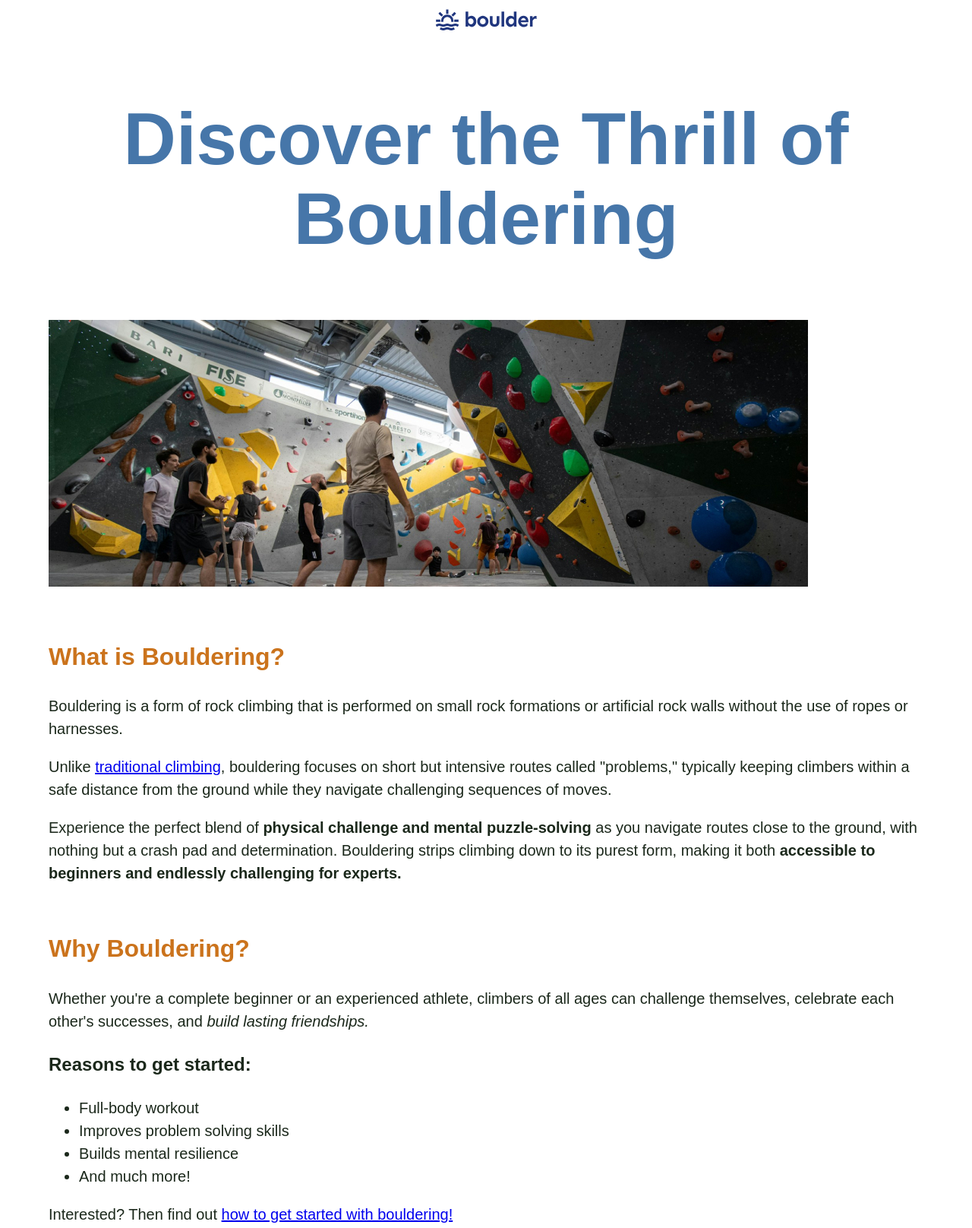
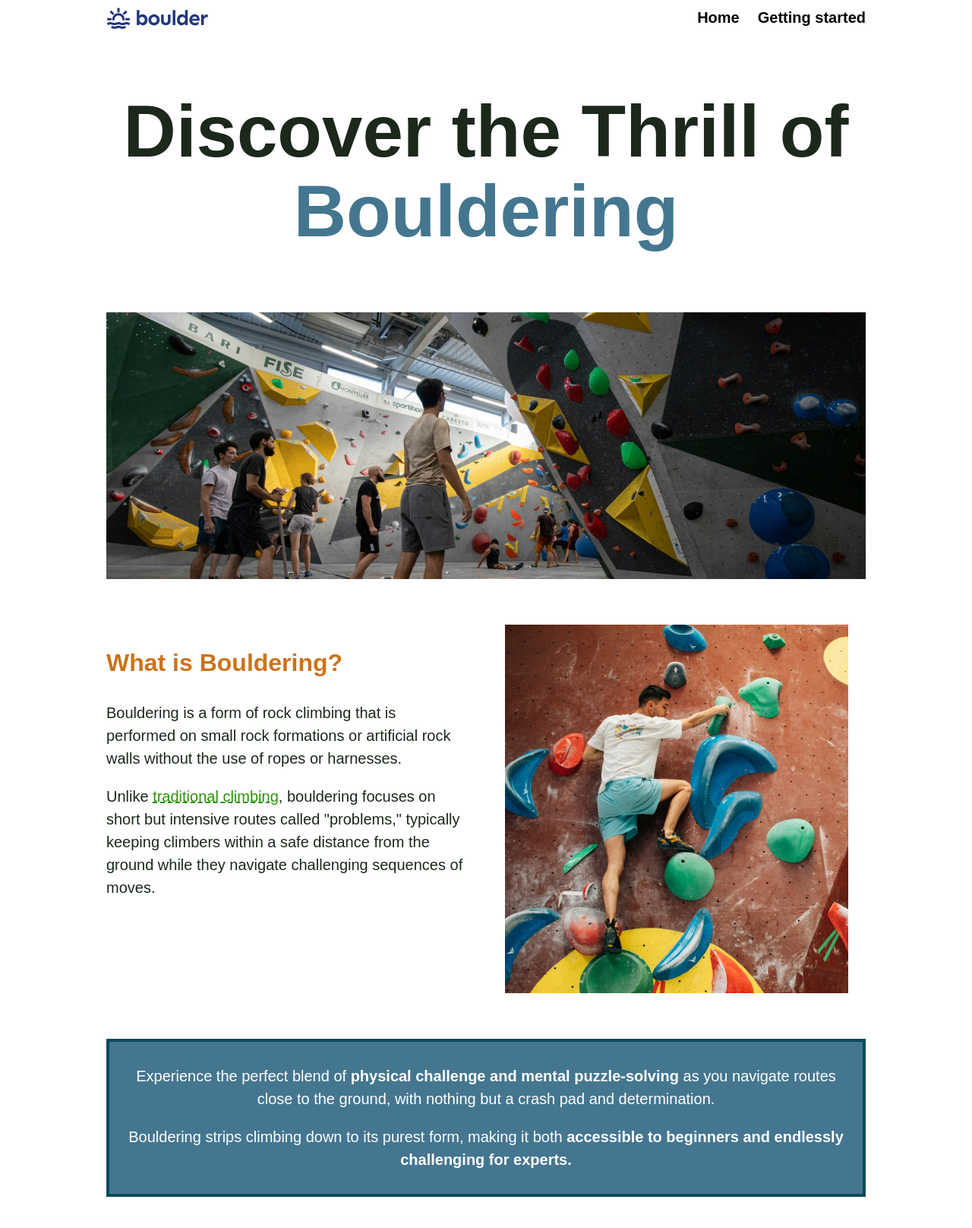
Before and after one commit to FikerWondwosen/Bouldering_website_course, a plain HTML site: page index.html in a window 1280 px wide. Shown: the top 1616 px of the page at 76% size. Drawn offline with Linux system fonts and the light colour scheme.

Commit message:
version 2 by me

```diff
--- a/css/style.css
+++ b/css/style.css
@@ -8,20 +8,30 @@ body {
     color: #1B281B;
     font-size: 1.25rem;
     line-height: 1.5;
-    margin: 10px 64px;
+}
 
-
+.wrapper {
+    max-inline-size: 1000px;
+    margin-inline: auto;
 }
 
 header {
     text-align: center;
 }
 
+img {
+    display: block;
+    max-inline-size: 100%;
+}
+
 h1 {
-    color: #4676A9;
-    font-size: 6rem;
+    font-size: 4rem;
     text-align: center;
     line-height: 1.1;
+
+    @media (width > 720px) {
+        font-size: 6rem;
+    }
 }
 
 /* center the image */
@@ -38,13 +48,90 @@ h3 {
 
 }
 
+a {
+    color: #2B930B;
+    text-decoration-style: dashed;
+
+}
+
+
+
+a:hover,
+a:focus-visible {
+    color: #5b6658;
+}
+
+
+
+.tilt-bg {
+    background-color: #447690;
+    color: #fff;
+    border: solid 4px #0b4a5a;
+    padding: 10px;
+    text-align: center;
+}
+
+.colored-text {
+    color: #447690;
+}
+
+.climbing-bg {
+    color: white;
+    background-color: darkgray;
+    background-image: url('../images/simple-steps.jpg');
+    padding: 24px;
+    border: solid 5px #717ec7;
+
+    background-repeat: no-repeat;
+    background-position: center;
+    background-size: cover;
+
+}
+
+
+
 section {
     margin-block: 60px;
 }
 
+.grid {
+    display: grid;
+    gap: 50px;
+
+    @media (width > 720px){
+        grid-template-columns: 1fr 1fr;
+
+    }
+
+
+}
+
+header {
+    display: flex;
+    justify-content: space-between;
+}
+
+
+.primary-navigation ul {
+    display: flex;
+    gap: 24px;
+    list-style: none;
+    margin: 0;
+    padding: 0;
+}
+
+.primary-navigation a {
+    color: black;
+    font-weight: bold;
+    text-decoration: none;
+}
+
+.primary-navigation a:hover ,
+.primary-navigation a:focus-visible {
+    color: #5b6658;
+}
+
 footer {
-    background-color: #22466C;
-    color: #FFFFFF;
     text-align: center;
-    border: 4px solid #6E84CF;
+
 }
--- a/index.html
+++ b/index.html
@@ -6,31 +6,61 @@
     </head>
 
     <body>
+        <div class="wrapper">
             <header>
                 <!-- logo -->
                 <img src="images/logo.svg" alt="">
+
+                <nav class="primary-navigation" aria-label="Primary Navigation">
+                    <ul>
+                        <li><a href="index.html">Home</a></li>
+                        <li><a href="getting-started.html">Getting started</a></li>
+                    </ul>
+                </nav>
             </header>
 
             <main>
                 <section>
-                <h1>Discover the Thrill of Bouldering</h1>
+                    <h1>Discover the Thrill of <span class="colored-text">Bouldering</span></h1>
 
                     <img src="images/bouldering-gym.jpg" alt="A bouldering gym, with a lot of people in it.">
                 </section>
 
+
+
                 <section>
+                    <div class="grid">
+                        <div>
                             <h2>What is Bouldering?</h2>
 
                             <p>Bouldering is a form of rock climbing that is performed on small rock formations or artificial rock walls without the use of ropes or harnesses.</p>
 
                             <p>Unlike <a href="https://en.wikipedia.org/wiki/Traditional_climbing" target="_blank">traditional climbing</a>, bouldering focuses on short but intensive routes called "problems," typically keeping climbers within a safe distance from the ground while they navigate challenging sequences of moves.</p>
+                        </div>
 
-                <p>Experience the perfect blend of <strong>physical challenge and mental puzzle-solving</strong> as you navigate routes close to the ground, with nothing but a crash pad and determination. Bouldering strips climbing down to its purest form, making it both <strong> accessible to beginners and endlessly challenging for experts.</strong></p>
-
+                        <div>
+                            <img src="images/what-is-bouldering.jpg" alt="a guy bouldering with his one leg and hand up looking to move up">
+                        </div>
+                    </div>
                 </section>
 
+                <div class="tilt-bg">
+                    <p>Experience the perfect blend of <strong>physical challenge and mental puzzle-solving</strong> as you navigate routes close to the ground, with nothing but a crash pad and determination.</p>
+
+                    <p>Bouldering strips climbing down to its purest form, making it both <strong> accessible to beginners and endlessly challenging for experts.</strong></p>
+                </div>
+
+
+
                 <section>
-                <h2>Why Bouldering?</h2>
+                    <div class="grid">
+
+                        <div>
+                            <img src="images/why-bouldering.jpg" alt=" a guy climbing a step rock shirtless in the sun.">
+                        </div>
+
+                        <div>
+                            <h2 class="colored-text">Why Bouldering?</h2>
                             <p>Whether you're a complete beginner or an experienced athlete, climbers of all ages can challenge themselves, celebrate each other's successes, and <em>build lasting friendships.</em></p>
 
                             <h3>Reasons to get started:</h3>
@@ -41,17 +71,18 @@
                                 <li>Builds mental resilience</li>
                                 <li>And much more!</li>
                             </ul>
+                        </div>
 
-                <p>Interested? Then find out <a href="getting-started.html" target="_blank">how to get started with bouldering!</a></p>
+                    </div>
 
                 </section>
 
             </main>
 
-        <footer>
+            <footer class="tilt-bg">
                 <p>©2025 Boulder inc. All rights reserved.</p>
             </footer>
-
+        </div>
     </body>
 
 </html>
```
Also changed, not shown: getting-started.html (+22 -5 lines), images/simple-steps.jpg (added), images/what-is-bouldering.jpg (added), images/why-bouldering.jpg (added). Lines whose indentation alone changed are shown as unchanged.
